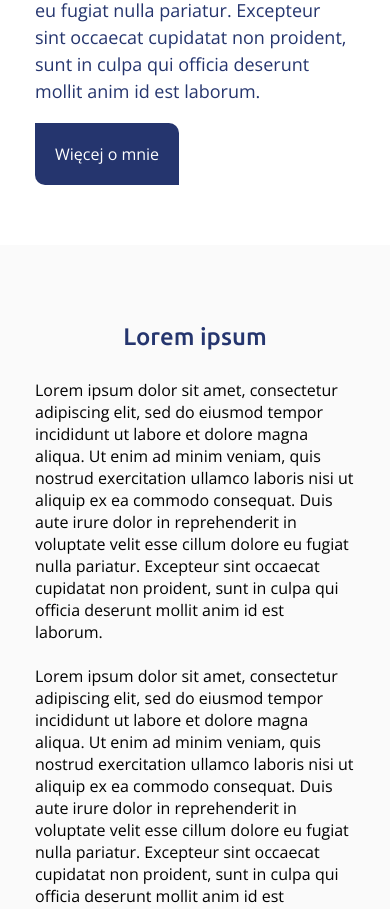
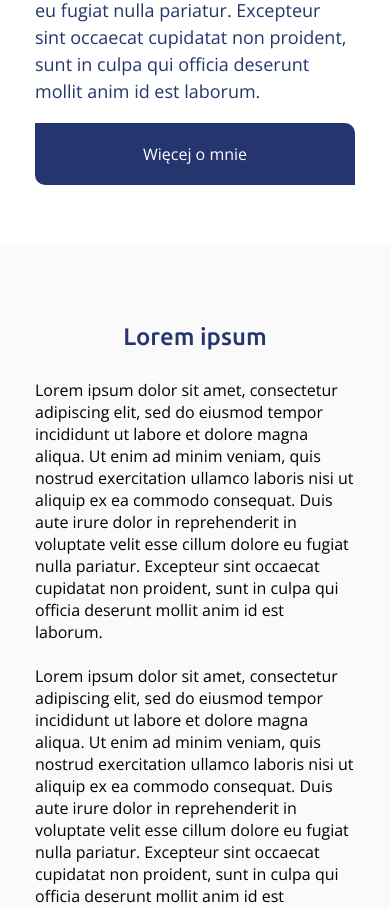
Before and after one commit to thesmarthero/projectzero, a plain HTML site: page index.html in a window 390 px wide. Shown: the part 800-1709 px from the top of the page. Drawn offline with nearby package versions, Linux system fonts and the light colour scheme.

Commit message:
Add files via upload

```diff
--- a/style.css
+++ b/style.css
@@ -200,4 +200,8 @@ h1, h2 {
     .btn.btn-wiecej {
         width: 100%;
     }
+    .btn.btn-left {
+        width: 100%;
+        text-align: center;
+    }
 }
```
